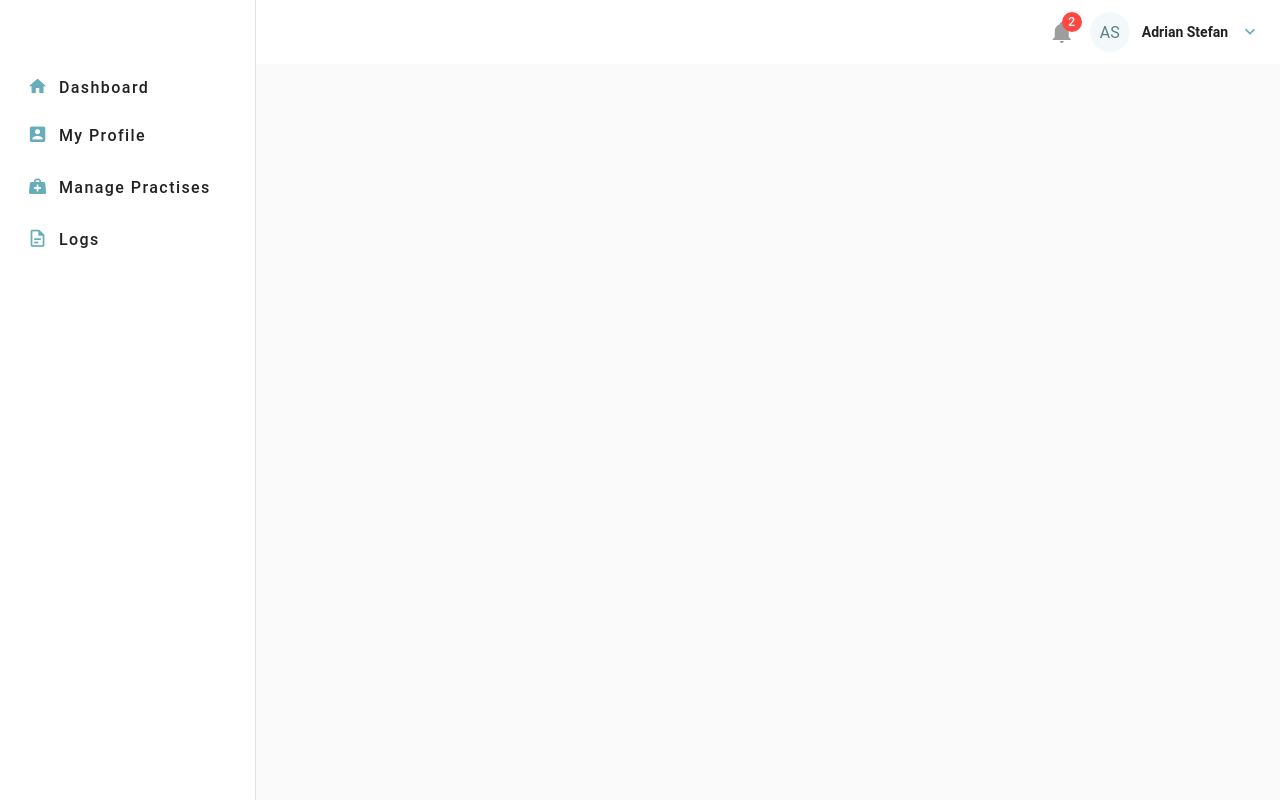
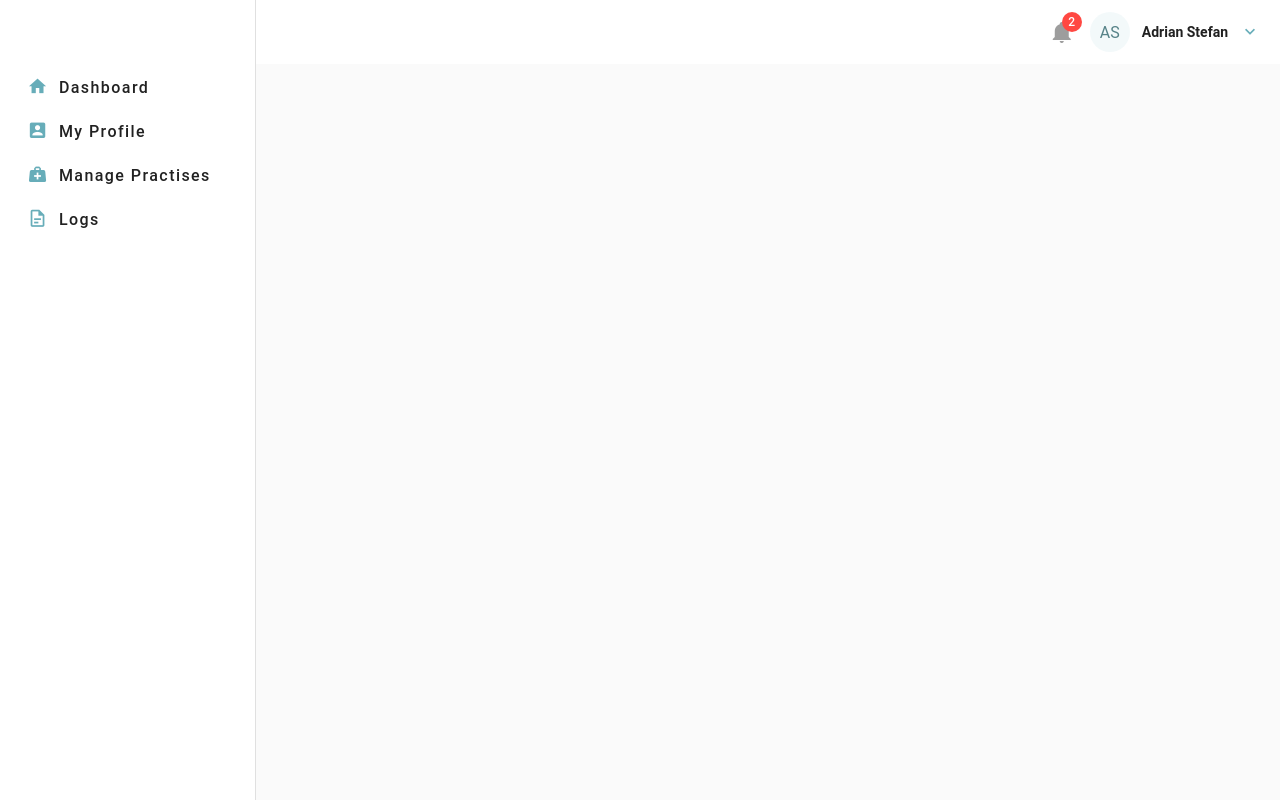
Before and after one commit to shailen-naidoo/bluegrass-digital-assessment, a Vue app: page / in a window 1280 px wide. Built offline with nearby package versions, Linux system fonts and the light colour scheme; data requests are answered from the project's data file.

Commit message:
* Implemented a navigation drawer service and using that instead to produce the UI

```diff
--- a/db.json
+++ b/db.json
@@ -39,5 +39,24 @@
       "icon": "mdi-lightbulb",
       "value": 2159
     }
+  ],
+  "navigation_drawer": [
+    {
+      "name": "Dashboard",
+      "icon": "mdi-home",
+      "navigate_to": "/dashboard"
+    },
+    {
+      "name": "My Profile",
+      "icon": "mdi-account-box"
+    },
+    {
+      "name": "Manage Practises",
+      "icon": "mdi-medical-bag"
+    },
+    {
+      "name": "Logs",
+      "icon": "mdi-file-document-outline"
+    }
   ]
 }
--- a/package.json
+++ b/package.json
@@ -19,7 +19,7 @@
     "json-server": "^1.0.0-beta.3",
     "roboto-fontface": "*",
     "vue": "^3.4.31",
-    "vuetify": "^3.6.14"
+    "vuetify": "^3.7.19"
   },
   "devDependencies": {
     "@eslint/js": "^9.14.0",
--- a/src/components/AppNavigationDrawer.vue
+++ b/src/components/AppNavigationDrawer.vue
@@ -8,66 +8,37 @@
       style="height: 65px"
     />
     <v-btn
+      v-for="({ name, icon, navigate_to }, index) in navigationDrawerItems"
+      :key="index"
       flat
-      prepend-icon="mdi-home"
+      :prepend-icon="icon"
       class="text-none justify-start mx-3"
       style="width: 90%"
       size="large"
       :ripple="false"
       rounded="lg"
-      to="/dashboard"
-      active-color="#67ADB914"
+      :to="navigate_to"
+      :active-color="buttonActiveColor"
     >
       <template #prepend>
-        <v-icon color="#67ADB9" />
+        <v-icon :color="iconColor" />
       </template>
-      <span>Dashboard</span>
-    </v-btn>
-    <v-btn
-      flat
-      prepend-icon="mdi-account-box"
-      class="text-none justify-start my-1 mx-3"
-      style="width: 90%"
-      size="large"
-      :ripple="false"
-      rounded="lg"
-    >
-      <template #prepend>
-        <v-icon color="#67ADB9" />
-      </template>
-      <span>My Profile</span>
-    </v-btn>
-    <v-btn
-      flat
-      prepend-icon="mdi-medical-bag"
-      class="text-none justify-start my-1 mx-3"
-      style="width: 90%"
-      size="large"
-      :ripple="false"
-      rounded="lg"
-    >
-      <template #prepend>
-        <v-icon color="#67ADB9" />
-      </template>
-      <span>Manage Practises</span>
-    </v-btn>
-    <v-btn
-      flat
-      prepend-icon="mdi-file-document-outline"
-      class="text-none justify-start my-1 mx-3"
-      style="width: 90%"
-      size="large"
-      :ripple="false"
-      rounded="lg"
-    >
-      <template #prepend>
-        <v-icon color="#67ADB9" />
-      </template>
-      <span>Logs</span>
+      <span>{{ name }}</span>
     </v-btn>
   </v-navigation-drawer>
 </template>
 
 <script lang="ts" setup>
+import type { NavigationDrawerModel } from '@/models/NavigationDrawerModel'
+import { NavigationDrawerService } from '@/services/NavigationDrawerService'
+
+const iconColor = ref('#67ADB9')
+const buttonActiveColor = ref('#67ADB914')
 const drawer = ref(true)
+
+const navigationDrawerItems = ref<NavigationDrawerModel[]>([])
+
+onMounted(async () => {
+  navigationDrawerItems.value = await NavigationDrawerService.getNavigationDrawerItems()
+})
 </script>
--- /dev/null
+++ b/src/models/NavigationDrawerModel/index.ts
@@ -0,0 +1,15 @@
+class NavigationDrawerModel {
+  name?: string
+  icon?: string
+  navigate_to?: string
+
+  constructor({ name, icon, navigate_to }: { name?: string, icon?: string, navigate_to?: string }) {
+    this.name = name
+    this.icon = icon
+    this.navigate_to = navigate_to
+  }
+
+  static create = (navigationDrawerModel = {}) => new NavigationDrawerModel(navigationDrawerModel)
+}
+
+export { NavigationDrawerModel }
--- /dev/null
+++ b/src/services/NavigationDrawerService/index.ts
@@ -0,0 +1,11 @@
+import { NavigationDrawerModel } from "@/models/NavigationDrawerModel"
+
+class NavigationDrawerService {
+  static getNavigationDrawerItems(): Promise<NavigationDrawerModel[]> {
+    return fetch('http://localhost:3001/navigation_drawer')
+      .then((res) => res.json())
+      .then((res) => res.map(NavigationDrawerModel.create))
+  }
+}
+
+export { NavigationDrawerService }
```
Also changed, not shown: 1 other file (tests, documents, lock files or other folders).
